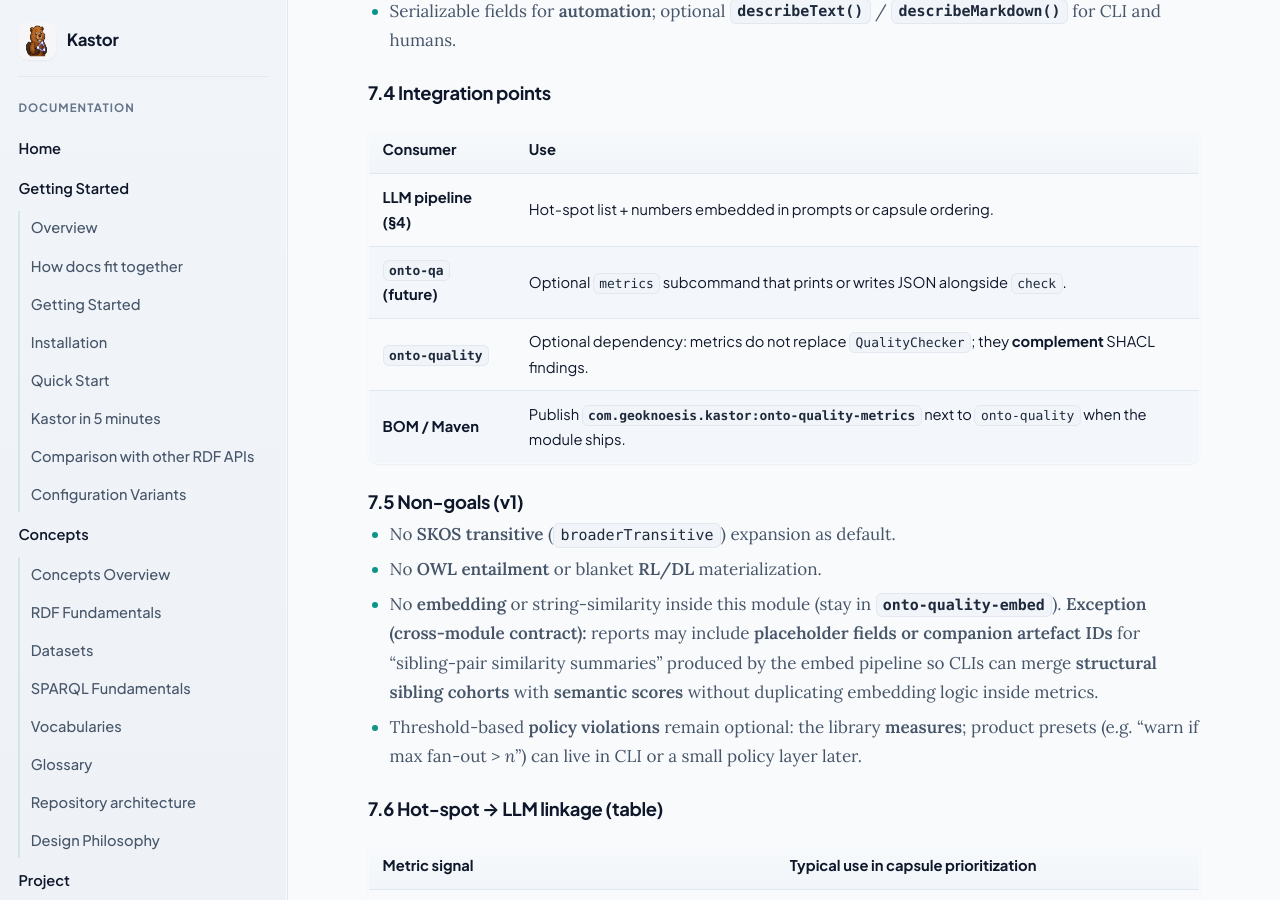
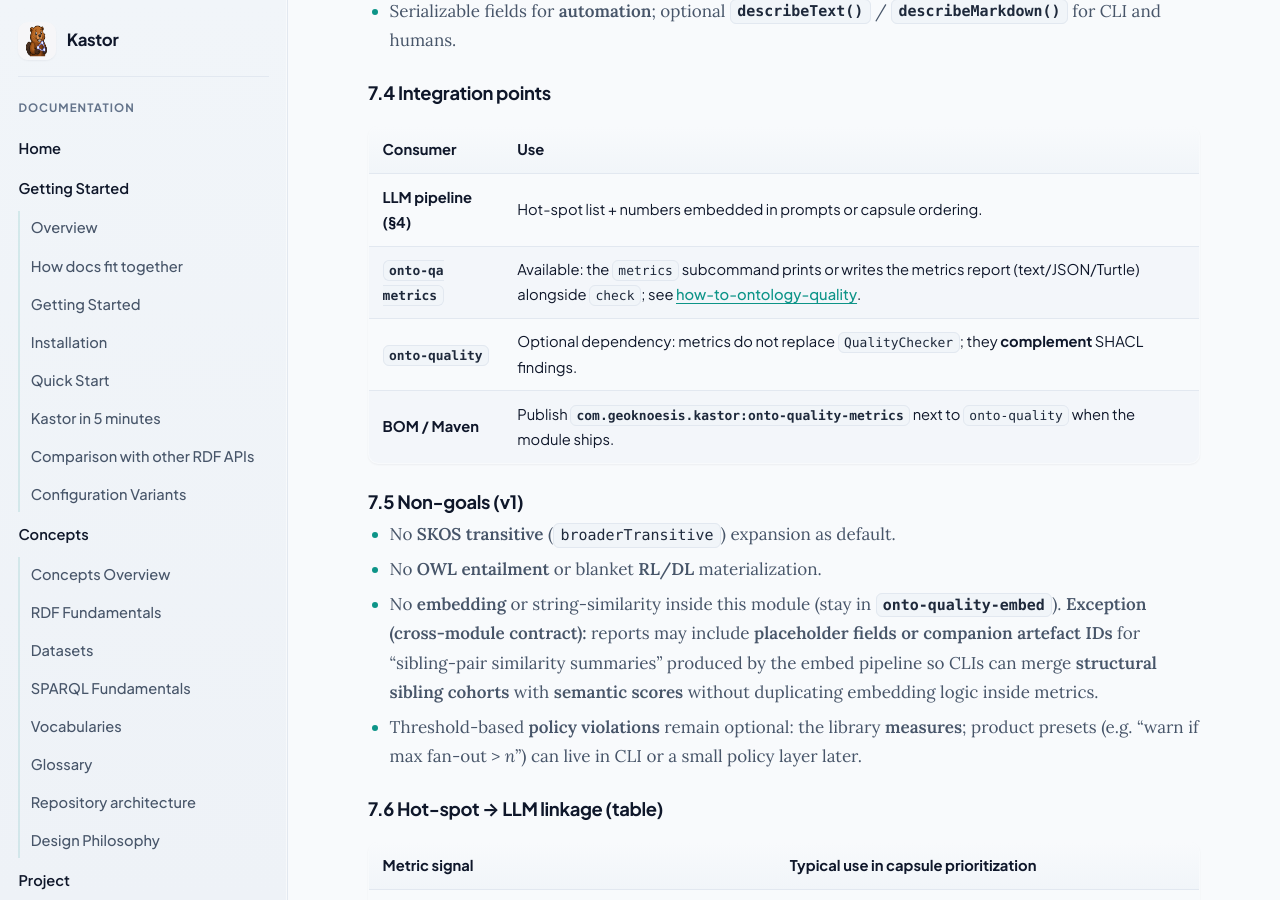
Before and after one commit to geoknoesis/kastor, a Jekyll site: the page built from docs/kastor/design/llm-assisted-ontology-modeling-review.md, in a window 1280 px wide and 900 px high, scrolled down 7625 px. Built offline with Jekyll 4.4.1, drawn with Linux system fonts in a browser that asks for light colours; our own code applies the rules of GitHub Pages for plain Markdown files; some of the changed text lies outside the part shown.

Commit message:
docs(onto-quality): mark onto-qa metrics subcommand as available
Co-Authored-By: Claude Opus 5 (1M context) <noreply@anthropic.com>

```diff
--- a/docs/kastor/design/llm-assisted-ontology-modeling-review.md
+++ b/docs/kastor/design/llm-assisted-ontology-modeling-review.md
@@ -209,7 +209,7 @@ Values are **explicit triples only** unless a future phase adds optional reasoni
 | Consumer | Use |
 |----------|-----|
 | **LLM pipeline (§4)** | Hot-spot list + numbers embedded in prompts or capsule ordering. |
-| **`onto-qa` (future)** | Optional `metrics` subcommand that prints or writes JSON alongside `check`. |
+| **`onto-qa metrics`** | Available: the `metrics` subcommand prints or writes the metrics report (text/JSON/Turtle) alongside `check`; see [how-to-ontology-quality](../guides/how-to-ontology-quality.md). |
 | **`onto-quality`** | Optional dependency: metrics do not replace `QualityChecker`; they **complement** SHACL findings. |
 | **BOM / Maven** | Publish **`com.geoknoesis.kastor:onto-quality-metrics`** next to `onto-quality` when the module ships. |
 
@@ -257,7 +257,7 @@ Values are **explicit triples only** unless a future phase adds optional reasoni
 | **0** | Design freeze: taxonomy, JSON schema, evaluation plan (this doc). |
 | **0.5** | **`:tools:onto-quality-metrics`** — MVP report API, OWL + SKOS metric families (§7), unit tests on small Turtle fixtures. |
 | **1** | Offline CLI: ontology → capsules + prompt file + stub “model interface”; human runs model externally; **wire metrics report into capsule ordering**. |
-| **2** | **Koog**-backed wiring: configure cloud and/or local (e.g. Ollama) providers via Koog; ship `ModelingReviewReport`, merge into `onto-qa` as opt-in subcommand (`review` / `modeling-check` / `explain`); optional **`onto-qa metrics`**. |
+| **2** | **Koog**-backed wiring: configure cloud and/or local (e.g. Ollama) providers via Koog; ship `ModelingReviewReport`, merge into `onto-qa` as opt-in subcommand (`review` / `modeling-check` / `explain`); **`onto-qa metrics`** (shipped). |
 | **3** | RAG pack + calibration suite; tie hot-spot metrics to prioritization. |
 | **4** | Optional feedback loop: accepted/rejected findings logged to refine prompts and chunk boundaries (privacy permitting). |
 
```
